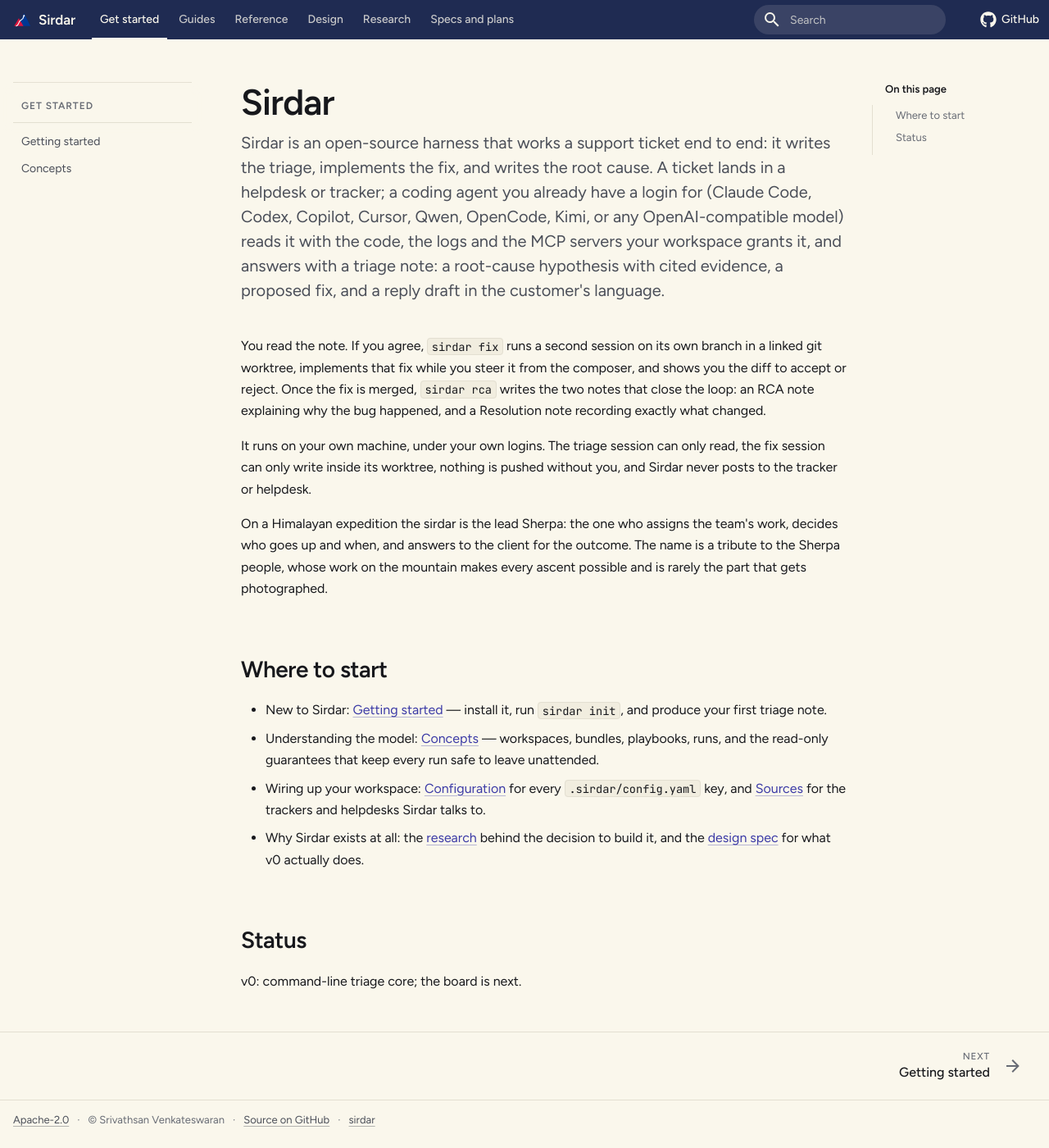
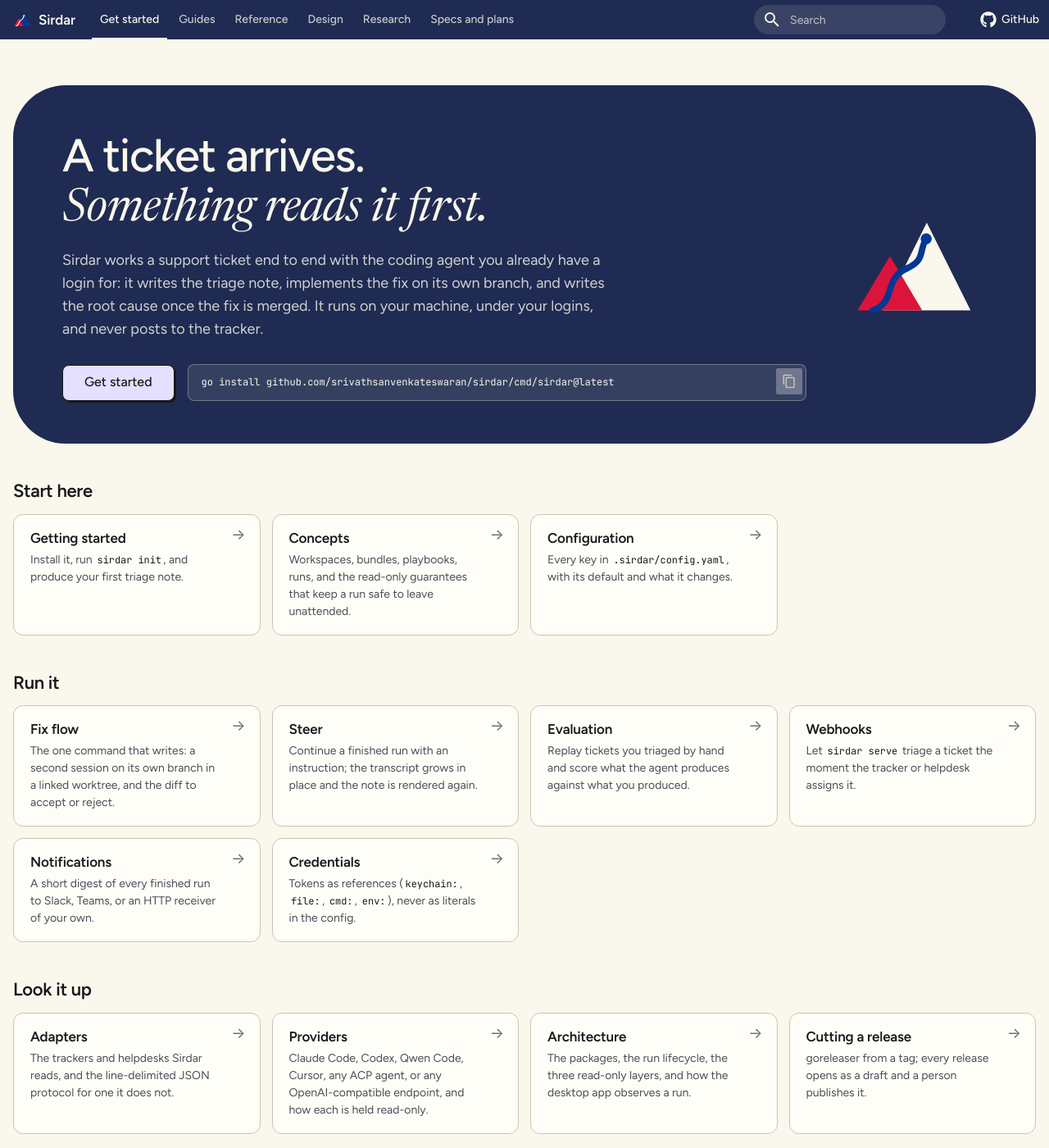
Before and after one commit to srivathsanvenkateswaran/Sirdar, an MkDocs documentation site: the page built from docs/index.md, in a window 1280 px wide and 1400 px high. Shown: the whole window at 82% size. Built offline with MkDocs 1.6.1 and Material for MkDocs 9.7.7, drawn with Linux system fonts in a browser that asks for light colours; comment, search, counter and statistics services are not loaded; some of the changed text lies outside the part shown.

Commit message:
docs: the home as a card page under a hero band
A deep band with the headline, the install line and a Get started button,
then cards under four short headings, then the note on the name.

````diff
--- a/docs/index.md
+++ b/docs/index.md
@@ -1,38 +1,122 @@
-# Sirdar
+---
+title: Overview
+hide:
+  - navigation
+  - toc
+---
 
-Sirdar is an open-source harness that works a support ticket end to end: it writes the triage,
-implements the fix, and writes the root cause. A ticket lands in a helpdesk or tracker; a coding
-agent you already have a login for (Claude Code, Codex, Copilot, Cursor, Qwen, OpenCode, Kimi, or
-any OpenAI-compatible model) reads it with the code, the logs and the MCP servers your workspace
-grants it, and answers with a triage note: a root-cause hypothesis with cited evidence, a proposed
-fix, and a reply draft in the customer's language.
+<div class="sd-hero" markdown>
+<div class="sd-hero__copy" markdown>
 
-You read the note. If you agree, `sirdar fix` runs a second session on its own branch in a linked
-git worktree, implements that fix while you steer it from the composer, and shows you the diff to
-accept or reject. Once the fix is merged, `sirdar rca` writes the two notes that close the loop: an
-RCA note explaining why the bug happened, and a Resolution note recording exactly what changed.
+# A ticket arrives. *Something reads it first.*
 
-It runs on your own machine, under your own logins. The triage session can only read, the fix
-session can only write inside its worktree, nothing is pushed without you, and Sirdar never posts
-to the tracker or helpdesk.
+Sirdar works a support ticket end to end with the coding agent you already have a login for:
+it writes the triage note, implements the fix on its own branch, and writes the root cause once
+the fix is merged. It runs on your machine, under your logins, and never posts to the tracker.
 
-On a Himalayan expedition the sirdar is the lead Sherpa: the one who assigns the team's work,
-decides who goes up and when, and answers to the client for the outcome. The name is a tribute
-to the Sherpa people, whose work on the mountain makes every ascent possible and is rarely the
-part that gets photographed.
+<div class="sd-hero__actions" markdown>
 
-## Where to start
+[Get started](getting-started.md){ .sd-btn }
 
-- New to Sirdar: [Getting started](getting-started.md) — install it, run `sirdar init`, and
-  produce your first triage note.
-- Understanding the model: [Concepts](concepts.md) — workspaces, bundles, playbooks, runs, and
-  the read-only guarantees that keep every run safe to leave unattended.
-- Wiring up your workspace: [Configuration](config.md) for every `.sirdar/config.yaml` key, and
-  [Sources](adapters.md) for the trackers and helpdesks Sirdar talks to.
-- Why Sirdar exists at all: the [research](research/02-landscape.md) behind the decision to
-  build it, and the [design spec](superpowers/specs/2026-09-10-sirdar-v0-triage-core-design.md)
-  for what v0 actually does.
+```sh
+go install github.com/srivathsanvenkateswaran/sirdar/cmd/sirdar@latest
+```
 
-## Status
+</div>
+</div>
 
-v0: command-line triage core; the board is next.
+<img class="sd-hero__mark" src="design/2026-09-16-logo/final/sirdar-mark-dark.svg" alt="" width="180" height="180">
+</div>
+
+## Start here
+
+<div class="sd-cards" markdown>
+
+- [Getting started](getting-started.md)
+
+    Install it, run `sirdar init`, and produce your first triage note.
+
+- [Concepts](concepts.md)
+
+    Workspaces, bundles, playbooks, runs, and the read-only guarantees that keep a run safe to leave unattended.
+
+- [Configuration](config.md)
+
+    Every key in `.sirdar/config.yaml`, with its default and what it changes.
+
+</div>
+
+## Run it
+
+<div class="sd-cards" markdown>
+
+- [Fix flow](fix.md)
+
+    The one command that writes: a second session on its own branch in a linked worktree, and the diff to accept or reject.
+
+- [Steer](steer.md)
+
+    Continue a finished run with an instruction; the transcript grows in place and the note is rendered again.
+
+- [Evaluation](eval.md)
+
+    Replay tickets you triaged by hand and score what the agent produces against what you produced.
+
+- [Webhooks](webhooks.md)
+
+    Let `sirdar serve` triage a ticket the moment the tracker or helpdesk assigns it.
+
+- [Notifications](notifications.md)
+
+    A short digest of every finished run to Slack, Teams, or an HTTP receiver of your own.
+
+- [Credentials](credentials.md)
+
+    Tokens as references (`keychain:`, `file:`, `cmd:`, `env:`), never as literals in the config.
+
+</div>
+
+## Look it up
+
+<div class="sd-cards" markdown>
+
+- [Adapters](adapters.md)
+
+    The trackers and helpdesks Sirdar reads, and the line-delimited JSON protocol for one it does not.
+
+- [Providers](reference/index.md#providers)
+
+    Claude Code, Codex, Qwen Code, Cursor, any ACP agent, or any OpenAI-compatible endpoint, and how each is held read-only.
+
+- [Architecture](architecture.md)
+
+    The packages, the run lifecycle, the three read-only layers, and how the desktop app observes a run.
+
+- [Cutting a release](release.md)
+
+    goreleaser from a tag; every release opens as a draft and a person publishes it.
+
+</div>
+
+## Behind the product
+
+<div class="sd-cards" markdown>
+
+- [Design](design/index.md)
+
+    One language across the landing page, the desktop app, and this site, with the tokens that carry it.
+
+- [Research](research/00-context.md)
+
+    Why Sirdar exists, the landscape it sits in, and the wire formats of every CLI it drives.
+
+- [Specs and plans](superpowers/specs/2026-09-10-sirdar-v0-triage-core-design.md)
+
+    What v0 does, as designed, and the plans that built it.
+
+</div>
+
+<p class="sd-origin">On a Himalayan expedition the sirdar is the lead Sherpa: the one who assigns
+the team's work, decides who goes up and when, and answers to the client for the outcome. The
+name is a tribute to the Sherpa people, whose work on the mountain makes every ascent possible
+and is rarely the part that gets photographed.</p>
````
